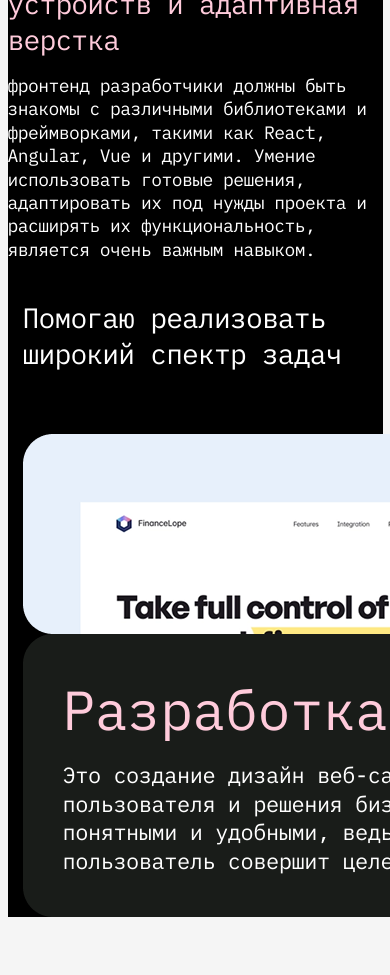
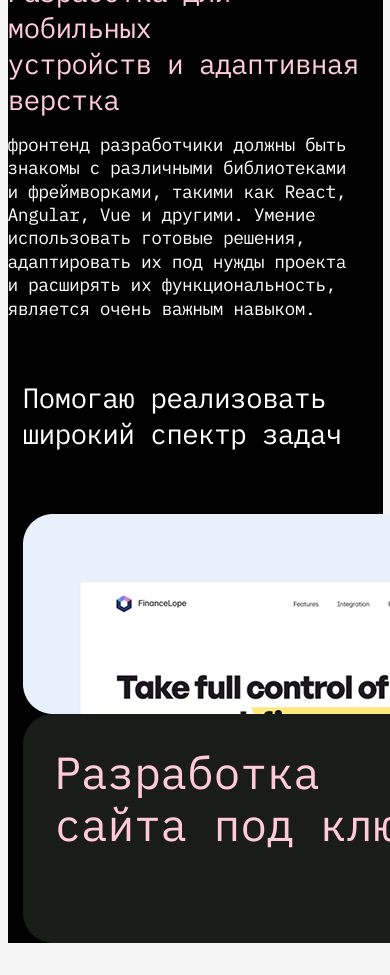
Before and after one commit to juliasviridonova/Frontend-developer, a plain HTML site: page styles/index.html in a window 390 px wide. Shown: the part 2520-3495 px from the top of the page. Drawn offline with Linux system fonts and the light colour scheme; files that its build step writes are made by us from their sources; files whose address does not match are found by name.

Commit message:
Add files via upload

```diff
--- a/styles/competencies.css
+++ b/styles/competencies.css
@@ -10,7 +10,7 @@ h3 {
 .my_competencies {
   display: flex;
   flex-wrap: wrap;
-  column-gap: 47px;
+  justify-content: space-between;
 }
 
 .competencies_wrap {
@@ -108,7 +108,9 @@ h3 {
   }
 
   .my_competencies {
+    justify-content: flex-start;
     column-gap: 37px;
+
   }
 
   .what_competencies {
@@ -178,16 +180,20 @@ h3 {
   }
 
   .what_competencies {
-  width: 362px;
-  font-size: 28px;
-  line-height: 36px;
+    margin-bottom: 15px;
+    width: 362px;
+    font-size: 28px;
+    line-height: 36px;
+  }
 
-}
+  .description_competencies {
+    margin-bottom: 60px;
+    width: 349px;
+    height: auto;
+    font-size: 18px;
 
-.what_competencies::before {
-  width: 36px;
-  height: 36px;
-}
+  }
+
 
 
 }
--- a/styles/services.css
+++ b/styles/services.css
@@ -14,30 +14,24 @@ h4 {
 }
 
 .text_background_black {
+  padding-top: 40px;
   margin-bottom: 40px;
+  display: flex;
+  flex-wrap: wrap;
   width: 1150px;
   height: 283px;
-  background-image: url('../resources/background\ black.png');
-  background-repeat: no-repeat;
+  background-color: #191C19;
   letter-spacing: -0.03em;
+  border-radius: 30px;
 }
 
 .mobiles {
   margin-bottom: 150px;
 }
 
-.services {
-  margin-left: 40px;
-  margin-bottom: 15px;
-  padding-top: 40px;
-
-}
-
 .service_title {
   margin-left: 40px;
-  margin-bottom: 15px;
-  padding-top: 40px;
-  width: 1048px;
+  width: 470px;
   font-size: 55px;
   line-height: 72px;
   color: #FFCBDB;
@@ -45,9 +39,8 @@ h4 {
 
 .explanation {
   margin-left: 40px;
-  margin-bottom: 40px;
-  width: 749px;
-  height: 116px;
+  width: 525px;
+  height: 174px;
   font-size: 22px;
   line-height: 1.3;
   color: #FFFFFF;
@@ -65,4 +58,31 @@ h4 {
     width: 326px;
     font-size: 28px;
   }
+
+  .text_background_black {
+    margin-bottom: 32px;
+    padding-top: 32px;
+    width: 930px;
+    height: 229px;
+  }
+
+  .mobiles {
+    margin-bottom: 110px;
+  }
+
+  .service_title {
+    margin-left: 32px;
+    width: 380px;
+    font-size: 45px;
+    line-height: 52px;
+  }
+
+  .explanation {
+    margin-left: 32px;
+    width: 425px;
+    font-size: 18px;
+    line-height: 1.3;
+    color: #FFFFFF;
+  }
+
 }
```
Also changed, not shown: index.html (+7 -5 lines).
